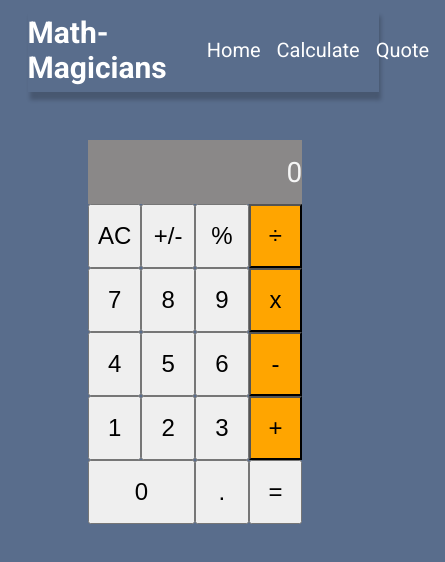
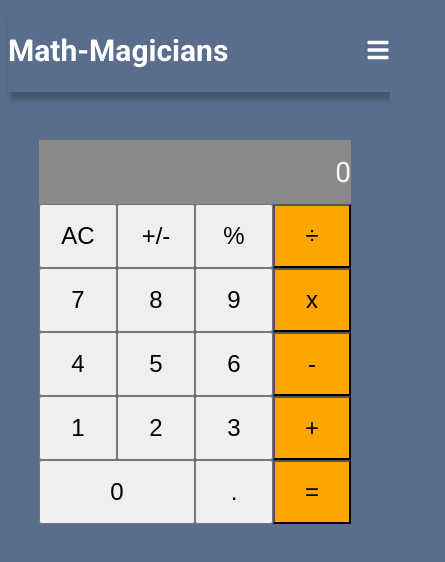
Before and after one commit to marvin-nyalik/mathmagicians, a React (Create React App) app: page /calculator in a window 390 px wide. Shown: the top 562 px of the page, 445 px wide, since content can reach past the window. Built offline with nearby package versions, Linux system fonts and the light colour scheme.

Commit message:
Update mobile version styles

```diff
--- a/src/components/Buttons.js
+++ b/src/components/Buttons.js
@@ -2,7 +2,7 @@ import PropTypes from 'prop-types';
 import './Buttons.css';
 
 const Buttons = ({ value, handleInput }) => {
-  if (value === '+' || value === '-' || value === 'x' || value === '\u00F7') {
+  if (value === '+' || value === '=' || value === '-' || value === 'x' || value === '\u00F7') {
     return <button className="operator-keys" type="button" onClick={handleInput} key={value}>{value}</button>;
   }
   if (value === '0') {
--- a/src/components/Calculator.module.css
+++ b/src/components/Calculator.module.css
@@ -28,3 +28,10 @@
 .calckey {
   width: 100%;
 }
+
+@media screen and (max-width: 768px) {
+  .container {
+    width: 80vw;
+    margin-top: 3rem;
+  }
+}
--- a/src/components/Navigation.js
+++ b/src/components/Navigation.js
@@ -1,11 +1,56 @@
+import React, { useState, useEffect } from 'react';
 import { NavLink } from 'react-router-dom';
+import { FaBars, FaTimes } from 'react-icons/fa';
 import NavCSS from './Navigation.module.css';
 
-const navigation = () => (
+const Navigation = () => {
+  const [isMenuOpen, setMenuOpen] = useState(false);
+  const [isMobileScreen, setMobileScreen] = useState(false);
+
+  const handleMenuToggle = () => {
+    setMenuOpen(!isMenuOpen);
+  };
+
+  useEffect(() => {
+    const checkScreenWidth = () => {
+      setMobileScreen(window.innerWidth <= 768);
+    };
+
+    window.addEventListener('resize', checkScreenWidth);
+    checkScreenWidth();
+
+    return () => {
+      window.removeEventListener('resize', checkScreenWidth);
+    };
+  }, []);
+
+  return (
     <nav className={NavCSS.nav}>
       <h2>
         <NavLink className={NavCSS.logo} to="/">Math-Magicians</NavLink>
       </h2>
+      {isMobileScreen ? (
+        <>
+          <FaBars className={NavCSS.bars} onClick={handleMenuToggle} />
+          {isMenuOpen && (
+            <>
+              <ul className={NavCSS.ul}>
+                <FaTimes className={NavCSS.close} onClick={handleMenuToggle} />
+                <li>
+                  <NavLink className={NavCSS.navlink} onClick={handleMenuToggle} to="/">Home</NavLink>
+                </li>
+                <li>
+                  <NavLink className={NavCSS.navlink} onClick={handleMenuToggle} to="/calculator">Calculate</NavLink>
+                </li>
+                <li>
+                  <NavLink className={NavCSS.navlink} onClick={handleMenuToggle} to="/quote">Quote</NavLink>
+                </li>
+              </ul>
+            </>
+          )}
+        </>
+      ) : (
+        // Desktop navigation bar
         <ul className={NavCSS.ul}>
           <li>
             <NavLink className={NavCSS.navlink} to="/">Home</NavLink>
@@ -17,7 +62,9 @@ const navigation = () => (
             <NavLink className={NavCSS.navlink} to="/quote">Quote</NavLink>
           </li>
         </ul>
+      )}
     </nav>
   );
+};
 
-export default navigation;
+export default Navigation;
--- a/src/components/Navigation.module.css
+++ b/src/components/Navigation.module.css
@@ -8,7 +8,14 @@
   align-items: center;
   box-shadow: 2px 8px 4px rgba(0, 0, 0, 0.2);
 }
-
+.bars{
+  color: white;
+  font-size: 24px;
+  display: none;
+}
+.close {
+  display: none;
+}
 .ul {
   display: flex;
 }
@@ -43,3 +50,34 @@
 .activeLink {
   color: red;
 }
+
+@media screen and (max-width: 768px) {
+  .nav{
+    width: 98svw;
+    margin: 0;
+  }
+  .bars {
+    display: block;
+  }
+  .ul {
+    position: absolute;
+    top: 0;
+    left: 0;
+    right: 0;
+    bottom: 0;
+    width: 100%;
+    height: 100%;
+    flex-direction: column;
+    background: #596d8c;
+  }
+  .close{
+    display: block;
+    color: white;
+    position: relative;
+    right: -80%;
+    overflow: hidden;
+  }
+  .ul li {
+    margin: 20px 0;
+  }
+}
--- a/src/components/Quote.module.css
+++ b/src/components/Quote.module.css
@@ -39,3 +39,16 @@
   font-size: 20px;
   color: red;
 }
+
+@media screen and (max-width: 768px) {
+  .container {
+    height: 80vh;
+  }
+
+  .quote {
+    width: 80vw;
+    font-size: 18px;
+    line-height: 1.5;
+    border: 1px solid white;
+  }
+}
```
Lines whose indentation alone changed are shown as unchanged.
